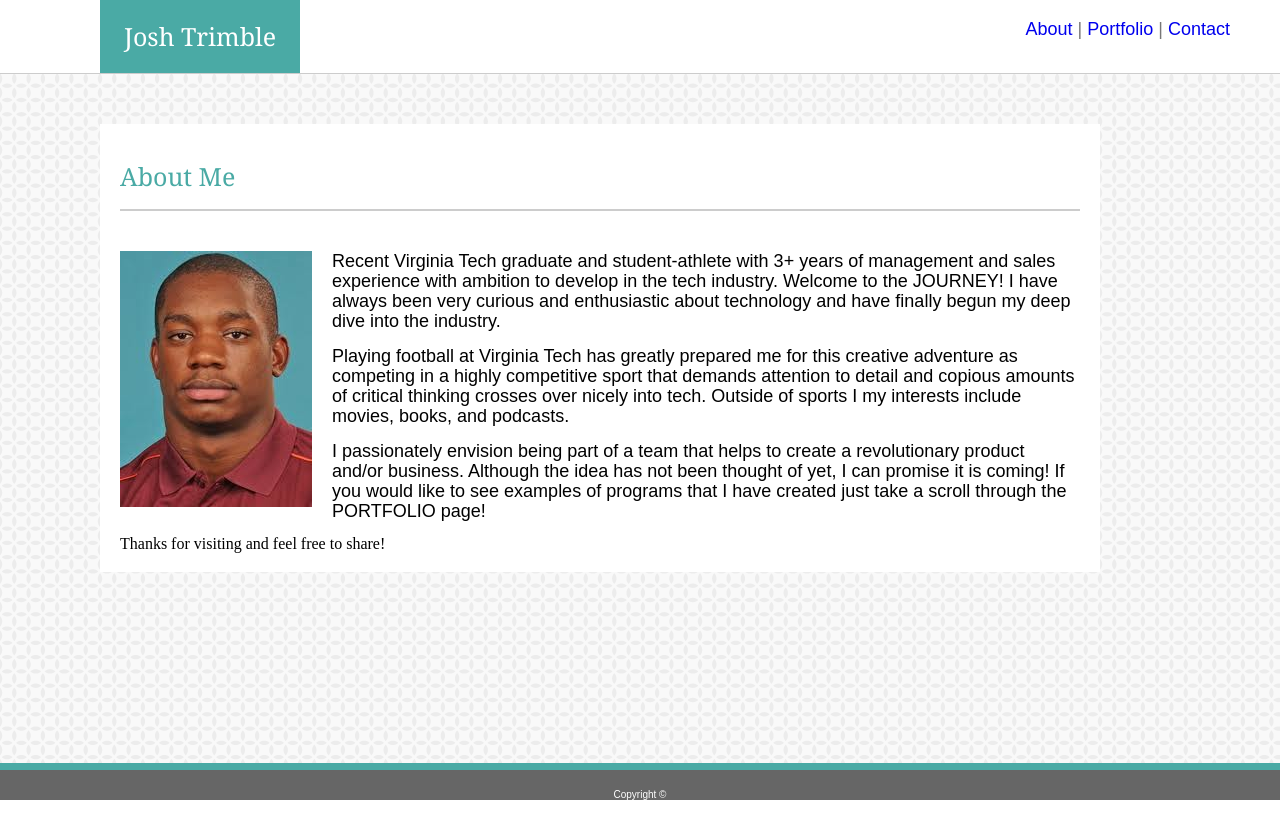
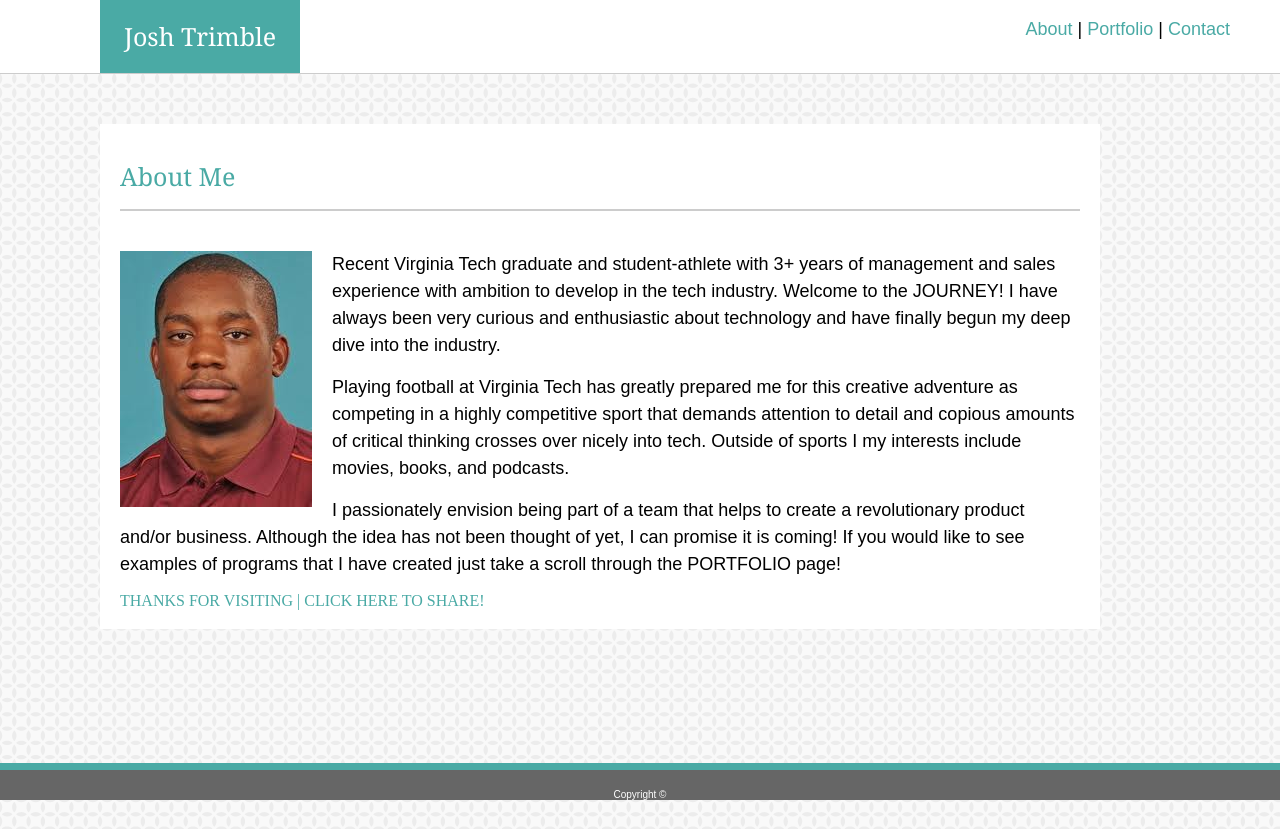
Before and after one commit to jtrimble6/Basic-Portfolio, a plain HTML site: page index.html in a window 1280 px wide. Before the commit the page ends 800 px from the top, so only its background shows below. Drawn offline with Linux system fonts and the light colour scheme.

Commit message:
revised files

```diff
--- a/assets/css/style.css
+++ b/assets/css/style.css
@@ -29,8 +29,9 @@ header {
     box-sizing: border-box;
 }
 
-#tabs a {
+a {
     text-decoration: none;
+    color: #4aaaa5;
 }
 
 #tabs {
@@ -43,7 +44,6 @@ header {
     margin-right: 30px;
     font-size: 18px;
     font-family: 'Arial', 'Helvetica Neue', Helvetica, sans-serif;
-    color: #777777;
     text-align: center;
 }
 
@@ -80,7 +80,7 @@ h2 {
 }
 
 p {
-    line-height: 20px;
+    line-height: 1.5;
     font-size: 18px;
     font-family: 'Arial', 'Helvetica Neue', Helvetica, sans-serif;
     margin-bottom: 15px;
@@ -226,3 +226,7 @@ input[type=submit]:hover {
 #tabs a:hover{
     color: #c51111;
 }
+
+#share:hover{
+    color: #237773;
+}
--- a/index.html
+++ b/index.html
@@ -11,8 +11,10 @@
     <body>
         <header>
                 <div class="main">
+                    <!-- HEADER-->
                     <h1 id="name">Josh Trimble</h1>
 
+                    <!-- NAV BAR-->
                     <div id="tabs">
                         <a href="index.html">About</a>  |
                         <a href="portfolio.html">Portfolio</a>  |
@@ -21,6 +23,7 @@
                 </div>
         </header>
 
+            <!-- MAIN CONTENT-->
             <div class="wrapper">
 
                <section id="content">
@@ -41,12 +44,13 @@
 
                     </p>
 
-                    <a id="share"><strong>Thanks for visiting and feel free to share!</strong></a>
+                    <a id="share" href=""><strong>THANKS FOR VISITING | CLICK HERE TO SHARE!</strong></a>
 
                 </section>
 
             </div>
 
+            <!-- FOOTER-->
             <div>
                 <footer id="foot">Copyright &copy</footer>
             </div>
```
Also changed, not shown: contact.html (+4 -0 lines), portfolio.html (+4 -0 lines).
